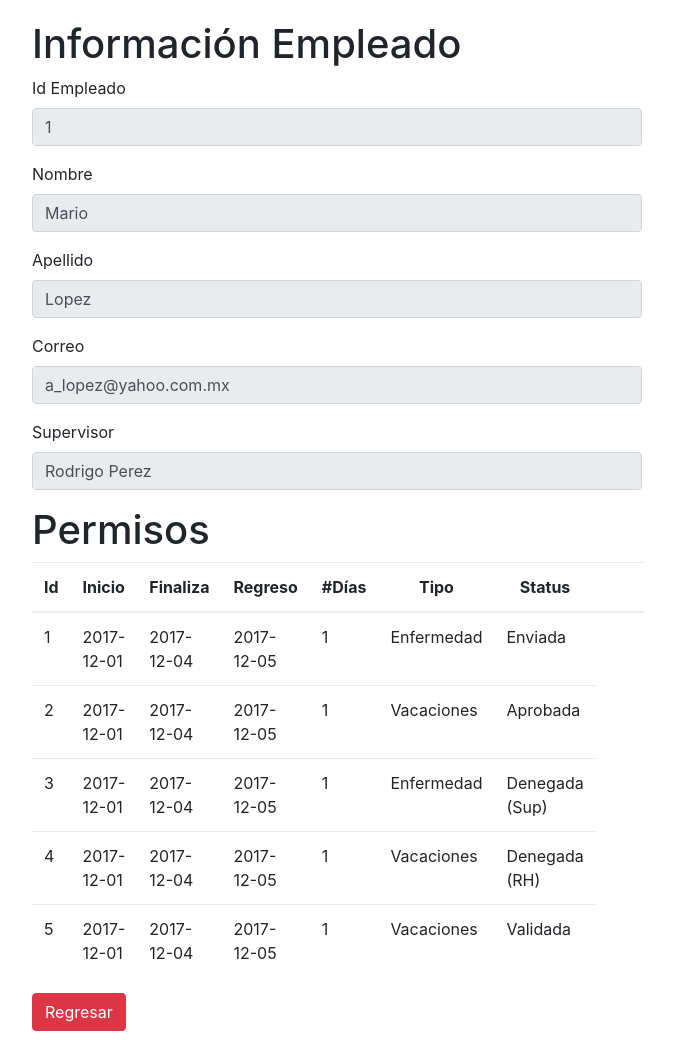
After one commit to mcervantes71/Desarrollo-de-aplicaciones-Web, a PHP site: page /empleado_buscar.php?id=1 in a window 1280 px wide. The commit adds this page. Shown: the whole page, without its empty margins (303-978 px from the left). Run offline with PHP 8.4, Linux system fonts and the light colour scheme; data comes from the database, SQL or seed files in the repository; some libraries are stand-ins or nearby versions.

Commit message:
changes :)

```diff
--- /dev/null
+++ b/(PHP)/empleado_buscar.php
@@ -0,0 +1,134 @@
+<!DOCTYPE html>
+<html>
+    <head>
+        <title>Informaci&oacute;n Empleado</title>
+        <meta charset="utf-8">
+        <meta name="viewport" content="width=device-width, initial-scale=1, shrink-to-fit=no">
+        <link rel="stylesheet" href="https://maxcdn.bootstrapcdn.com/bootstrap/4.0.0-beta.2/css/bootstrap.min.css" integrity="sha384-PsH8R72JQ3SOdhVi3uxftmaW6Vc51MKb0q5P2rRUpPvrszuE4W1povHYgTpBfshb" crossorigin="anonymous">
+        <link rel="stylesheet" type="text/css" href="style.css" />
+    </head>
+    <body>
+        <div class="container">
+            <h1>Informaci&oacute;n Empleado</h1>
+            <?php
+                require_once "conexion.php";
+
+                $id = $_GET["id"];
+
+                if($conexion->connect_error)
+                {
+                    die("Error: ".$conexion->connect_error);
+                }
+                else
+                {
+                    $comando = "SELECT *
+                                FROM Employees
+                                WHERE employee_id =" . $id;
+
+                    $resultado = $conexion->query($comando);
+
+                    $rows = $resultado->fetch_assoc();
+
+                    echo "<form action='index.php' method='POST'>
+                            <div class='form-group'>
+                                <label for='employee_id'>Id Empleado</label>
+                                <input type='text' class='form-control' name='employee_id' value='" . $rows["employee_id"] . "' readonly />
+                            </div>
+                            <div class='form-group'>
+                                <label for='first_name'>Nombre</label>
+                                <input type='text' class='form-control' name='first_name' value='" . $rows["first_name"] . "' readonly />
+                            </div>
+                            <div class='form-group'>
+                                <label for='last_name'>Apellido</label>
+                                <input type='text' class='form-control' name='last_name' value='" . $rows["last_name"] . "' readonly />
+                            </div>
+                            <div class='form-group'>
+                                <label for='email'>Correo</label>
+                                <input type='email' class='form-control' name='email' value='" . $rows["email"] . "' readonly />
+                            </div>
+                            <div class='form-group'>
+                                <label for='manager'>Supervisor</label>
+                                <input type='text' class='form-control' name='manager' value='" . $rows["manager"] . "' readonly />
+                            </div>";
+
+
+                    $comando = "SELECT *
+                                FROM Leave_requests
+                                WHERE employee_id =" . $id;
+
+                    $resultado = $conexion->query($comando);
+
+                    if($resultado->num_rows > 0)
+                    {
+                        echo "<h1>Permisos</h1>";
+
+                        echo "<table class='table'>
+                                  <thead>
+                                      <tr>
+                                          <th scope='col'>Id</th>
+                                          <th scope='col'>Inicio</th>
+                                          <th scope='col'>Finaliza</th>
+                                          <th scope='col'>Regreso</th>
+                                          <th scope='col'>#D&iacute;as</th>
+                                          <th scope='col'><center>Tipo</center></th>
+                                          <th scope='col'><center>Status</center></th>
+                                          <th scope='col'></th>
+                                          <th scope='col'></th>
+                                      </tr>
+                                  </thead>
+                                  <tbody>";
+
+                        while($rows = $resultado->fetch_assoc())
+                        {
+                            $fila = "<tr>
+                                       <td scope='row'>" . $rows["leave_request_id"] . "</td>
+                                       <td>" . $rows["start_date"] . "</td>
+                                       <td>" . $rows["end_date"] . "</td>
+                                       <td>" . $rows["return_date"] . "</td>
+                                       <td>" . $rows["number_of_days"] . "</td>
+                                       <td>" . $rows["type_of_leave"] . "</td>";
+
+                            switch($rows["status"])
+                            {
+                                case "0":
+                                    $status = "Enviada";
+                                    break;
+                                case "1":
+                                    $status = "Aprobada";
+                                    break;
+                                case "2":
+                                    $status = "Denegada (Sup)";
+                                    break;
+                                case "3":
+                                    $status = "Denegada (RH)";
+                                    break;
+                                case "4":
+                                    $status = "Validada";
+                                    break;
+                            }
+
+                            $fila = $fila . "<td>" . $status . "</td>
+                                      </tr>";
+
+                            echo $fila;
+                        }
+
+                        echo "</tbody></table>";
+                    }
+                    else
+                    {
+                        echo "O permisos<br />";
+                    }
+
+                    echo "<button type='submit' class='btn btn-danger'>Regresar</button>
+                      </form>";
+
+                    $conexion = null;
+                }
+            ?>
+            <script src="https://code.jquery.com/jquery-3.2.1.slim.min.js" integrity="sha384-KJ3o2DKtIkvYIK3UENzmM7KCkRr/rE9/Qpg6aAZGJwFDMVNA/GpGFF93hXpG5KkN" crossorigin="anonymous"></script>
+            <script src="https://cdnjs.cloudflare.com/ajax/libs/popper.js/1.12.3/umd/popper.min.js" integrity="sha384-vFJXuSJphROIrBnz7yo7oB41mKfc8JzQZiCq4NCceLEaO4IHwicKwpJf9c9IpFgh" crossorigin="anonymous"></script>
+            <script src="https://maxcdn.bootstrapcdn.com/bootstrap/4.0.0-beta.2/js/bootstrap.min.js" integrity="sha384-alpBpkh1PFOepccYVYDB4do5UnbKysX5WZXm3XxPqe5iKTfUKjNkCk9SaVuEZflJ" crossorigin="anonymous"></script>
+        </div>
+    </body>
+</html>
--- a/(PHP)/index.php
+++ b/(PHP)/index.php
@@ -22,6 +22,11 @@
                     </li>
                 </ul>
             </div>
+            <form action="empleado_buscar.php" class="navbar-form navbar-left" role="search">
+                <div class="form-group">
+                    <input type="number" name="id" class="form-control" placeholder="Buscar # Empleado">
+                </div>
+            </form>
         </nav>
         <div class="container">
             <h1>Empleados</h1>
--- a/(PHP)/permisos.php
+++ b/(PHP)/permisos.php
@@ -75,6 +75,7 @@
                                         <td>".$rows["last_name"]."</td>
                                         <td><center>".$rows["number_of_days"]."</center></td>
                                         <td>".$rows["type_of_leave"]."</td>";
+
                             switch($rows["status"])
                             {
                                 case 0:
```
Also changed, not shown: (JSP)/formulario_empleado.html (+4 -3 lines), (JSP)/script.js (added, +7 -0 lines), 3 other files.
